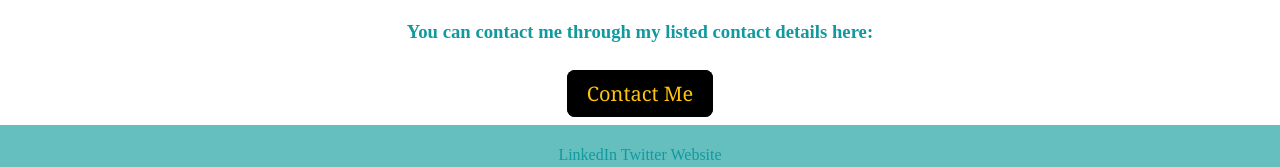
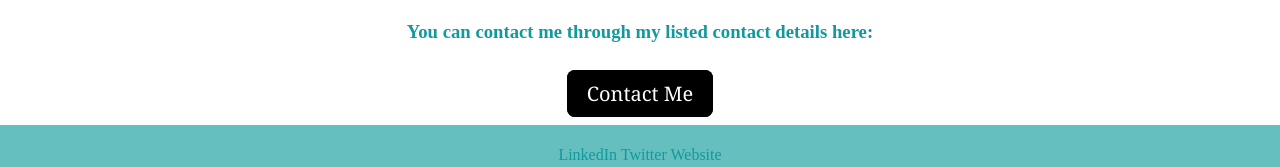
Before and after one commit to WherrysTyler/My-Site, a plain HTML site: page index.html in a window 1280 px wide. Shown: the part 2113-2280 px from the top of the page. Drawn offline with Linux system fonts and the light colour scheme.

Commit message:
Update style.css

```diff
--- a/css/style.css
+++ b/css/style.css
@@ -120,7 +120,7 @@ a {
   -moz-border-radius: 8;
   border-radius: 8px;
   font-family: Georgia;
-  color: #ffc30d;
+  color: white;
   font-size: 20px;
   padding: 10px 20px 10px 20px;
   text-decoration: none;
```
